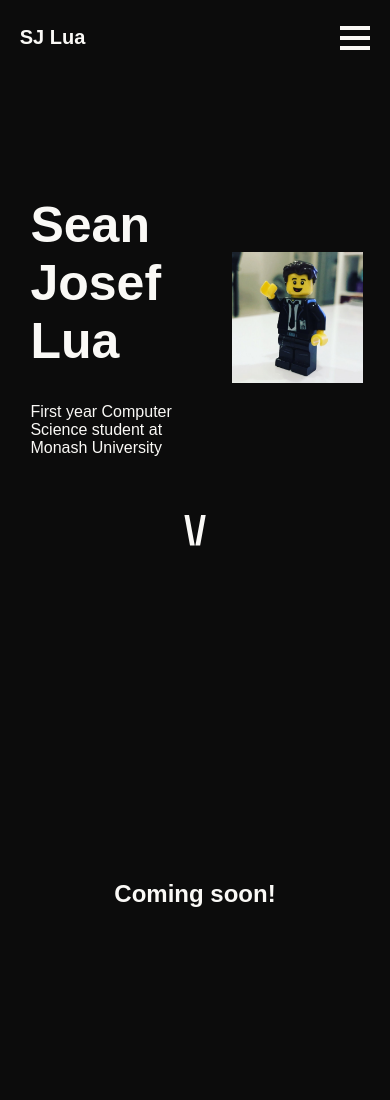
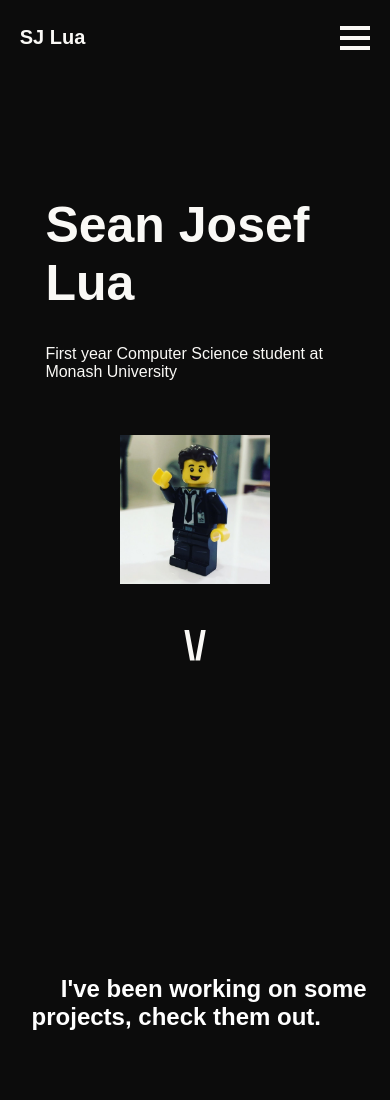
Before and after one commit to sjlua/sjlua.github.io, a plain HTML site: page index.html in a window 390 px wide. Shown: the top 1100 px of the page. Drawn offline with Linux system fonts and the light colour scheme.

Commit message:
Web Version 1.0

```diff
--- a/index.html
+++ b/index.html
@@ -78,7 +78,7 @@
     <br>
     <br>
 
-    <h2 id="comingsoon">Coming soon!</h2>
+    <a class="projectText" id="comingsoon" href="./portfolio.html">I've been working on some projects, check them out.</a>
 
     <br>
     <br>
--- a/media.css
+++ b/media.css
@@ -6,4 +6,14 @@
     .hamburgerNav {
         display: flex;
     }
+
+    .twoColumnContainer {
+        display: block
+
+    }
+
+    .headerImg {
+        padding-right: 0%;
+        padding-top: 10%;
+    }
 }
--- a/style.css
+++ b/style.css
@@ -79,6 +79,7 @@ img {
     font-weight: bold;
     text-align: left;
     padding-left: 10%;
+    padding-right: 10%;
     font-size: 50px;
 }
 
@@ -101,6 +102,14 @@ img {
 .projectText {
     padding-left: 10%;
     padding-right: 10%;
+}
+
+#comingsoon {
+    font-family: 'Inter var', sans-serif;
+    font-weight: bold;
+    font-size: x-large;
+    color: #ffffff;
+    text-decoration: none;
 }
 
 /* ----- NAVBAR ----- */
```
